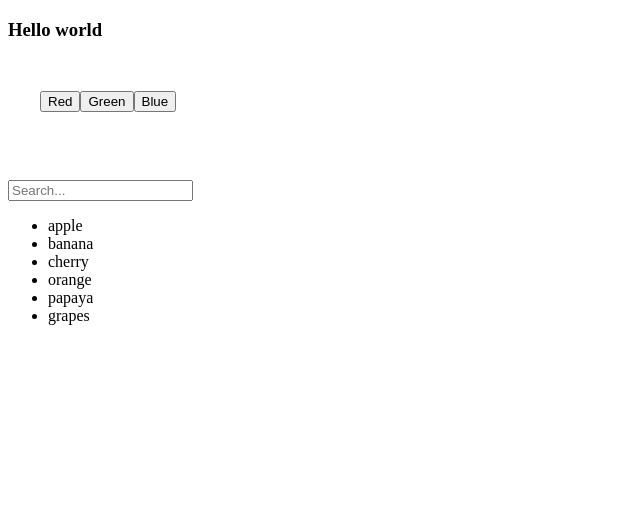
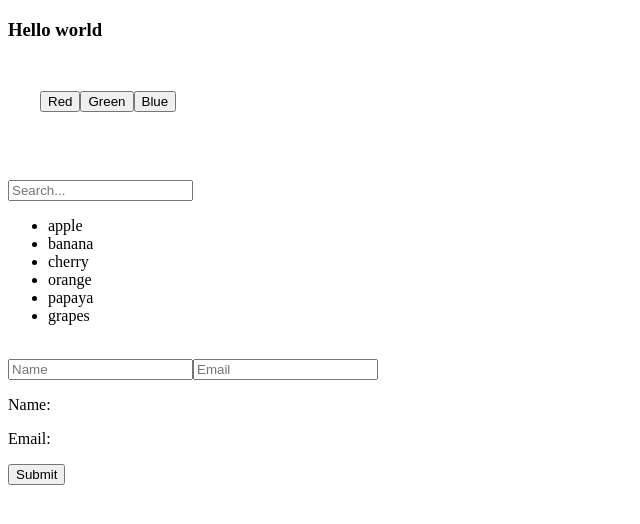
Before and after one commit to Hazeera-423/Repo1, a React (Create React App) app in the folder practice/: page / in a window 1280 px wide. Shown: the top 524 px of the page, without its empty margins (0-640 px from the left). Built offline with nearby package versions, Linux system fonts and the light colour scheme.

Commit message:
new project added to Task1

```diff
--- a/practice/src/App.js
+++ b/practice/src/App.js
@@ -1,5 +1,7 @@
+
 
 import ColorChanger from "./Task1/Bgc";
+import Form1 from "./Task1/Form";
 import Input22 from "./Task1/Input";
 
 
@@ -11,6 +13,8 @@ function App() {
       <br/>
       <br/>
       <Input22/>
+      <br/>
+     <Form1/>
     </div>
   );
 }
--- /dev/null
+++ b/practice/src/Task1/Form.jsx
@@ -0,0 +1,23 @@
+import React, { useState } from 'react';
+
+function Form1() {
+  const [name, setName] = useState('');
+  const [email, setEmail] = useState('');
+
+  const handleSubmit = (e) => {
+    e.preventDefault();
+    alert(`Name: ${name}, Email: ${email}`);
+  };
+
+  return (
+    <form onSubmit={handleSubmit} >
+      <input type="text" value={name} onChange={(e) => setName(e.target.value)}  placeholder="Name"/>
+      <input type="email" value={email} onChange={(e) => setEmail(e.target.value)} placeholder="Email"/>
+      <p>Name:{name}</p>
+      <p>Email:{email}</p>
+      <button type="submit">Submit</button>
+    </form>
+  );
+}
+
+export default Form1;
```
